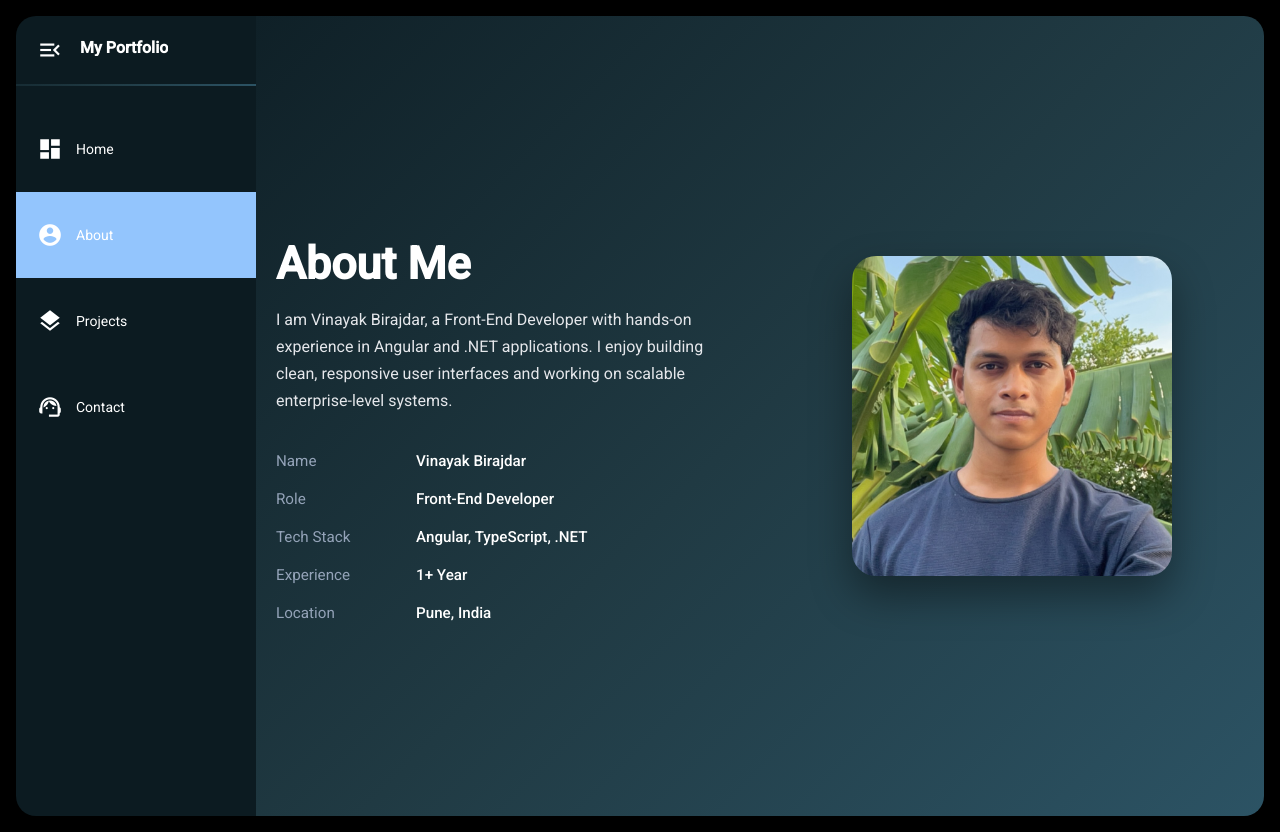
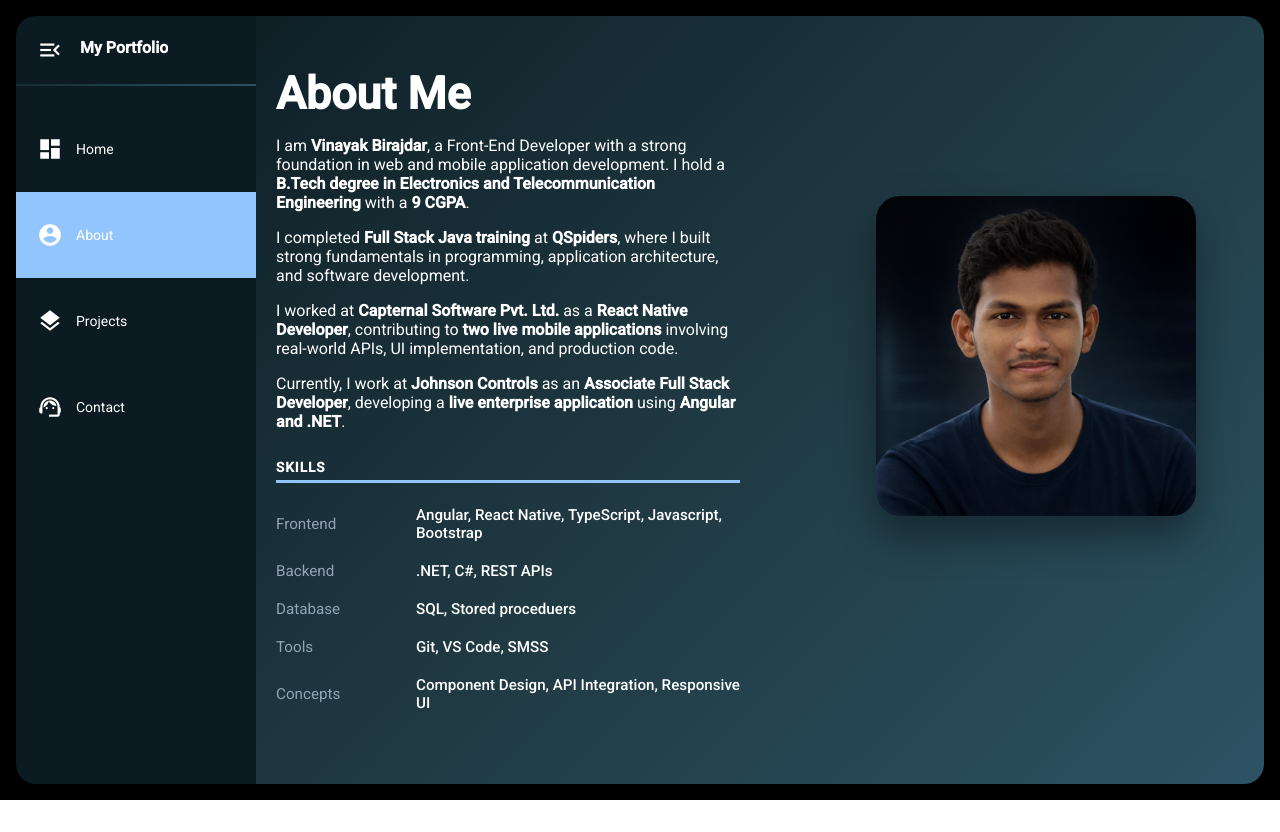
Before and after one commit to vinayakbirajdar/My-portfolio, an Angular app: page /about in a window 1280 px wide. After the commit the page ends 800 px from the top, so only its background shows below. Built offline with nearby package versions, Linux system fonts and the light colour scheme.

Commit message:
About screen improved ui and added skills details

```diff
--- a/src/app/screens/about/about.component.html
+++ b/src/app/screens/about/about.component.html
@@ -1,43 +1,68 @@
 <div class="main-container">
     <div class="sub-container">
-
-        <!-- LEFT PANEL -->
         <div class="left-panel">
             <h2 class="about-title">About Me</h2>
 
-            <p class="about-description">
-                I am Vinayak Birajdar, a Front-End Developer with hands-on experience in
-                Angular and .NET applications. I enjoy building clean, responsive user
-                interfaces and working on scalable enterprise-level systems.
-            </p>
+            <div class="about-description-grid">
 
-            <table class="info-table">
+                <!-- LEFT: STORY -->
+                <div class="about-story">
+                    <p>
+                        I am <strong>Vinayak Birajdar</strong>, a Front-End Developer with a strong foundation in web
+                        and
+                        mobile application development. I hold a <strong>B.Tech degree in Electronics and
+                            Telecommunication
+                            Engineering</strong> with a <strong>9 CGPA</strong>.
+                    </p>
+
+                    <p>
+                        I completed <strong>Full Stack Java training</strong> at <strong>QSpiders</strong>, where I
+                        built
+                        strong fundamentals in programming, application architecture, and software development.
+                    </p>
+
+                    <p>
+                        I worked at <strong>Capternal Software Pvt. Ltd.</strong> as a <strong>React Native
+                            Developer</strong>,
+                        contributing to <strong>two live mobile applications</strong> involving real-world APIs, UI
+                        implementation, and production code.
+                    </p>
+
+                    <p>
+                        Currently, I work at <strong>Johnson Controls</strong> as an
+                        <strong>Associate Full Stack Developer</strong>, developing a
+                        <strong>live enterprise application</strong> using <strong>Angular and .NET</strong>.
+                    </p>
+                </div>
+            </div>
+
+            <h3 class="skills-title">Skills</h3>
+
+            <table class="info-table skills-table">
                 <tr>
-                    <td>Name</td>
-                    <td>Vinayak Birajdar</td>
+                    <td>Frontend</td>
+                    <td>Angular, React Native, TypeScript, Javascript, Bootstrap</td>
                 </tr>
                 <tr>
-                    <td>Role</td>
-                    <td>Front-End Developer</td>
+                    <td>Backend</td>
+                    <td>.NET, C#, REST APIs</td>
                 </tr>
                 <tr>
-                    <td>Tech Stack</td>
-                    <td>Angular, TypeScript, .NET</td>
+                    <td>Database</td>
+                    <td>SQL, Stored proceduers</td>
                 </tr>
                 <tr>
-                    <td>Experience</td>
-                    <td>1+ Year</td>
+                    <td>Tools</td>
+                    <td>Git, VS Code, SMSS</td>
                 </tr>
                 <tr>
-                    <td>Location</td>
-                    <td>Pune, India</td>
+                    <td>Concepts</td>
+                    <td>Component Design, API Integration, Responsive UI</td>
                 </tr>
             </table>
         </div>
-
-        <!-- RIGHT PANEL -->
         <div class="right-panel">
-            <img src="app/assets/app-icon/profile-pic.png" alt="Vinayak Birajdar" class="profile-image" />
+            <img src="app/assets/app-icon/about-profile.png" alt="Vinayak Birajdar" class="profile-image" />
         </div>
 
     </div>
--- a/src/app/screens/about/about.component.scss
+++ b/src/app/screens/about/about.component.scss
@@ -1,5 +1,5 @@
 .main-container {
-    padding: 40px 20px;
+    padding: 0px 20px;
 }
 
 .sub-container {
@@ -10,6 +10,7 @@
     justify-content: space-between;
     gap: 40px;
     min-height: calc(100vh - 80px);
+    gap: 40px;
 }
 
 /* LEFT PANEL */
@@ -20,7 +21,6 @@
 
 .about-title {
     font-size: clamp(2rem, 4vw, 2.8rem);
-    margin-bottom: 16px;
     font-weight: 700;
 }
 
@@ -39,12 +39,16 @@
     align-items: center;
 }
 
+// Profile image styling (desktop)
 .profile-image {
     width: 320px;
     height: 320px;
     object-fit: cover;
     border-radius: 24px;
     box-shadow: 0 20px 40px rgba(0, 0, 0, 0.4);
+
+    /* Position adjustment */
+    transform: translate(24px, -20px);
 }
 
 /* RESPONSIVE */
@@ -57,14 +61,14 @@
     .profile-image {
         width: 240px;
         height: 240px;
+        /* Reset position adjustment for mobile */
+        transform: none;
     }
 
     .about-description {
         margin: 0 auto;
     }
 }
-
-
 
 .sub-container {
     max-width: 1200px;
@@ -132,7 +136,7 @@
 .info-table {
     width: 100%;
     max-width: 520px;
-    margin-top: 28px;
+    margin-top: 6px;
     border-collapse: collapse;
 }
 
@@ -150,3 +154,15 @@
     color: #ffffff;
     font-weight: 500;
 }
+
+.skills-title {
+    margin-top: 28px;
+    border-bottom: var(--accent-soft);
+    border-bottom-style: solid;
+    padding-bottom: 5px;
+    font-size: 0.85rem;
+    font-weight: 600;
+    letter-spacing: 1px;
+    text-transform: uppercase;
+    color: var(--text-heading)
+}
```
Also changed, not shown: src/app/assets/app-icon/about-profile.png (added).
